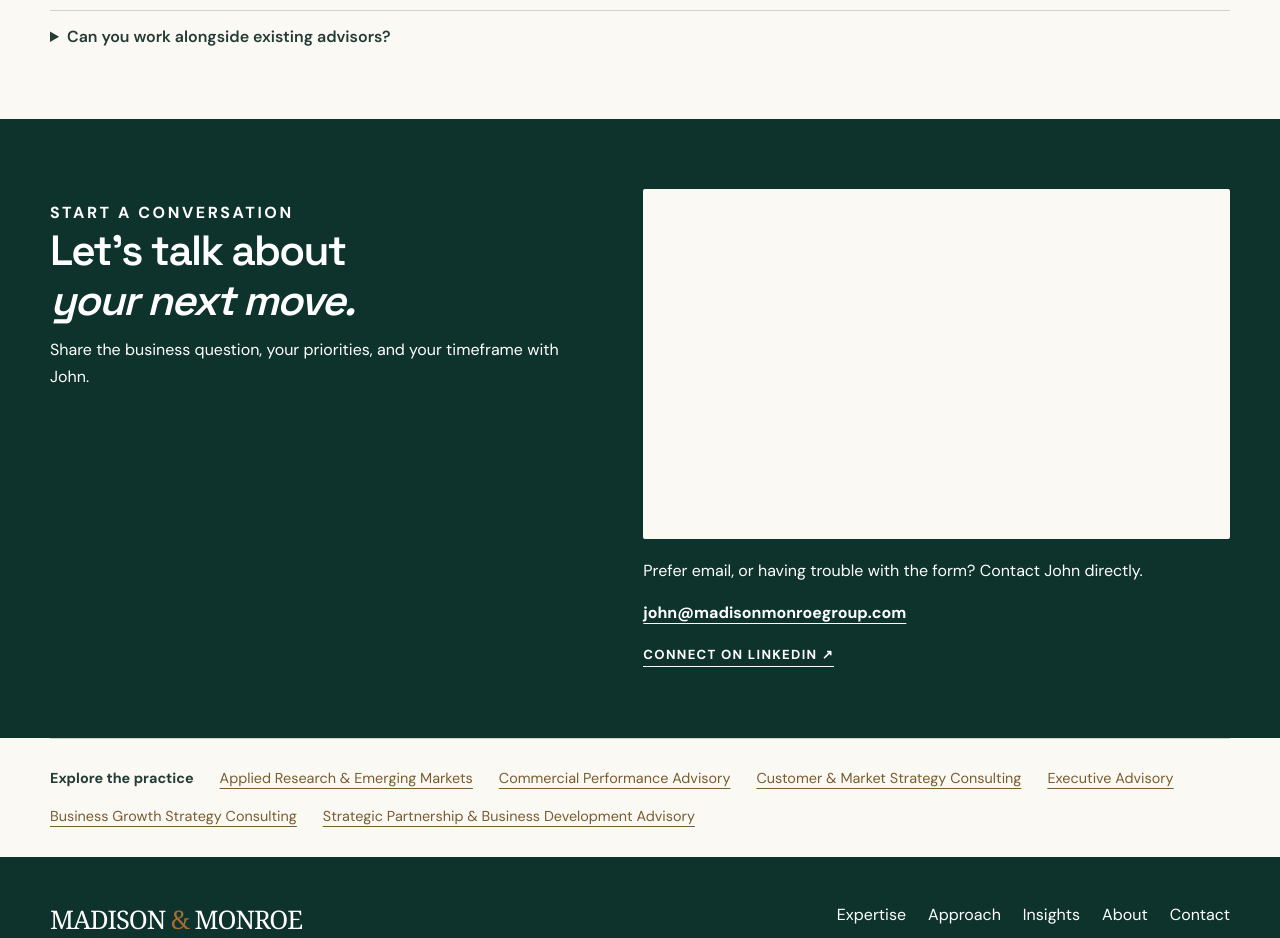
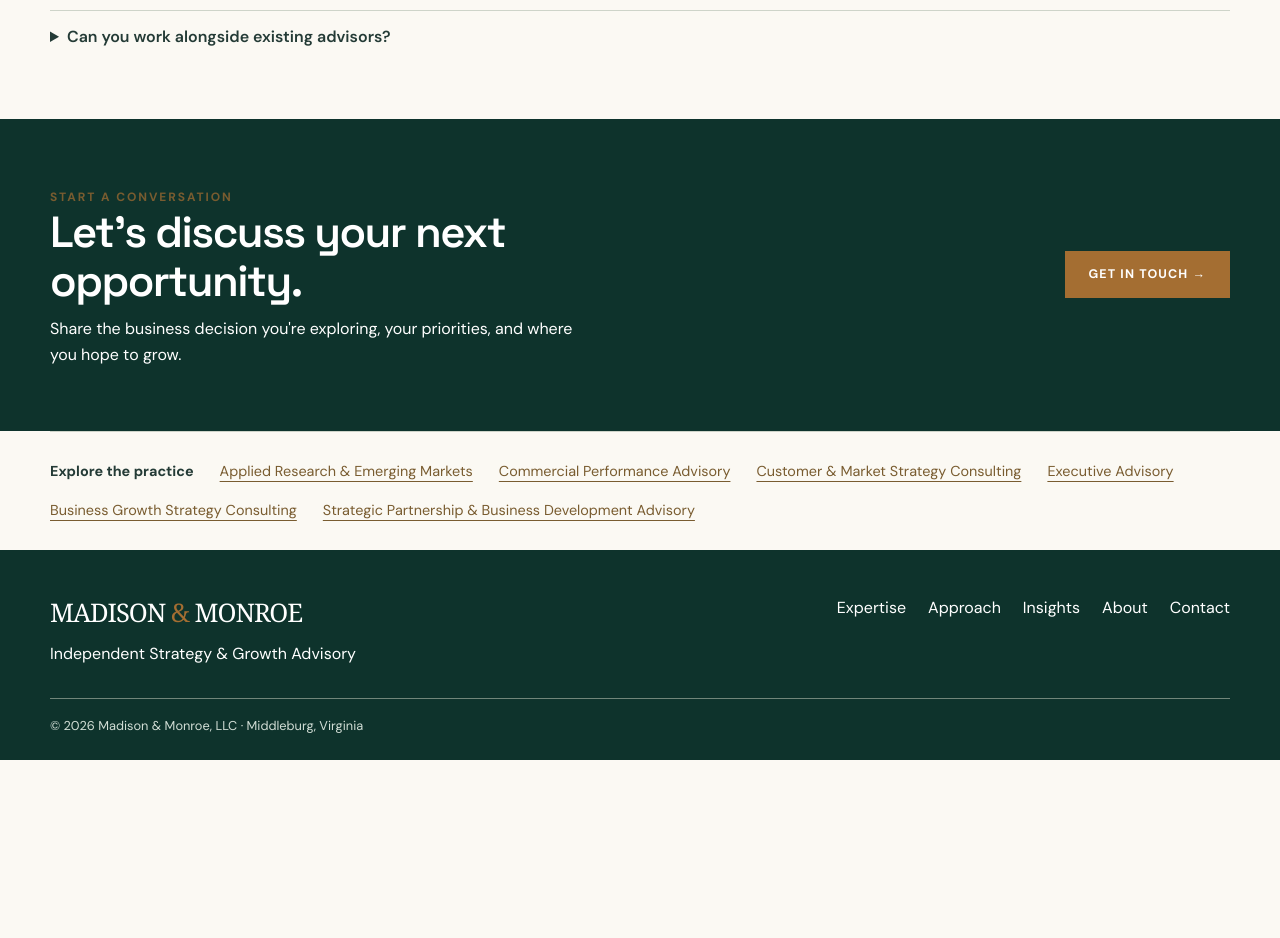
Before and after one commit to Espada25-glitch/madisonmonroegroup, a plain HTML site: page services/strategic-partnerships/index.html in a window 1280 px wide. Shown: the part 2346-3284 px from the top of the page. After the commit the page ends 3106 px from the top, so only its background shows below. Drawn offline with Linux system fonts and the light colour scheme; a script that the page names is missing.

Commit message:
Use central HubSpot Contact form for legacy service inquiries

```diff
--- a/services/strategic-partnerships/index.html
+++ b/services/strategic-partnerships/index.html
@@ -83,14 +83,7 @@
 <section class="section expertise"><div class="wrap"><p class="eyebrow">The work</p><h2>From question to clear priorities.</h2><div class="engagements"><article><span class="number">01</span><h3>Define the objective</h3><p>Clarify the opportunity, target customers, and what a partnership would need to achieve. Establish criteria for a useful match.</p></article><article><span class="number">02</span><h3>Map and qualify partners</h3><p>Research potential partners, evaluate alignment, and prioritize the most relevant relationships. Examine both the opportunity and the practical constraints.</p></article><article><span class="number">03</span><h3>Prepare the engagement</h3><p>Develop a mutual-value proposition, outreach priorities, and a plan for conversations. Identify decision points and ways to assess progress.</p></article></div></div></section>
 <section class="section wrap service-layout"><div><p class="eyebrow">A practical outcome</p><h2>What you can take forward.</h2><p>Deliverables are tailored to the agreed scope and may include:</p><ul><li>A partner landscape and qualification criteria.</li><li>A prioritized set of opportunities with supporting rationale.</li><li>A partnership proposition and engagement plan.</li></ul><p>Scope, deliverables, timing, and fees are agreed before work begins. A focused assessment can stand alone or inform a longer strategy or advisory engagement.</p></div><aside class="service-aside"><p class="eyebrow">An illustrative business question</p><p>For a specialist service business, the work might explore complementary providers that serve a related customer need. Before outreach, the analysis would consider audience overlap, service fit, capacity, and what each business could contribute. This is an illustrative question, not a claim of an existing client engagement.</p></aside></section>
 <section class="wrap service-faq"><h2>Before you begin.</h2><details><summary>Am I paying for introductions?</summary><p>The engagement pays for defined advisory work: research, qualification, strategy, and engagement planning. Introductions may support that work where appropriate and mutually agreed, but are not guaranteed.</p></details><details><summary>Can you work alongside existing advisors?</summary><p>Yes. A scope can be designed to complement the business’s existing financial, operational, or specialist advisors. Responsibilities and the commercial objective should be clear at the outset.</p></details></section>
-<section class="contact section" id="contact"><div class="wrap contact-grid"><div><p class="eyebrow">Start a conversation</p><h2>Let’s talk about<br><em>your next move.</em></h2><p>Share the business question, your priorities, and your timeframe with John.</p></div><div class="contact-action">
-<div class="consultation-form" aria-label="Consultation inquiry">
-<script src="https://js-na2.hsforms.net/forms/embed/247902140.js" defer></script>
-<div class="hs-form-frame" data-region="na2" data-form-id="3d92aefc-2eeb-4910-9014-61fb46ca2239" data-portal-id="247902140"></div>
-</div>
-<p>Prefer email, or having trouble with the form? Contact John directly.</p>
-<a class="email" href="mailto:john@madisonmonroegroup.com">john@madisonmonroegroup.com</a>
-<a class="text-link" href="https://www.linkedin.com/in/johncgale">Connect on LinkedIn <span aria-hidden="true">↗</span></a></div></div></section>
+<section class="banner"><div class="wrap banner-in"><div><p class="eyebrow">Start a conversation</p><h2>Let's discuss your next opportunity.</h2><p>Share the business decision you're exploring, your priorities, and where you hope to grow.</p></div><a class="btn" href="/contact/">Get in touch →</a></div></section>
 <nav class="wrap related-services" aria-label="Advisory services"><strong>Explore the practice</strong><a href="/services/applied-research/">Applied Research &amp; Emerging Markets</a><a href="/services/commercial-performance/">Commercial Performance Advisory</a><a href="/services/customer-market-strategy/">Customer &amp; Market Strategy Consulting</a><a href="/services/executive-advisory/">Executive Advisory</a><a href="/services/growth-strategy/">Business Growth Strategy Consulting</a><a href="/services/strategic-partnerships/">Strategic Partnership &amp; Business Development Advisory</a></nav></main><footer class="footer"><div class="wrap"><div class="footer-in"><div><a class="logo" href="/">Madison <span>&amp;</span> Monroe</a><p>Independent Strategy &amp; Growth Advisory</p></div><nav aria-label="Footer navigation"><a href="/expertise/">Expertise</a><a href="/approach/">Approach</a><a href="/insights/">Insights</a><a href="/about/">About</a><a href="/contact/">Contact</a></nav></div><div class="footer-end">© 2026 Madison &amp; Monroe, LLC · Middleburg, Virginia</div></div></footer><!-- Start of HubSpot Embed Code -->
 <script type="text/javascript" id="hs-script-loader" async defer src="https://js-na2.hs-scripts.com/247902140.js"></script>
 <!-- End of HubSpot Embed Code -->
```
